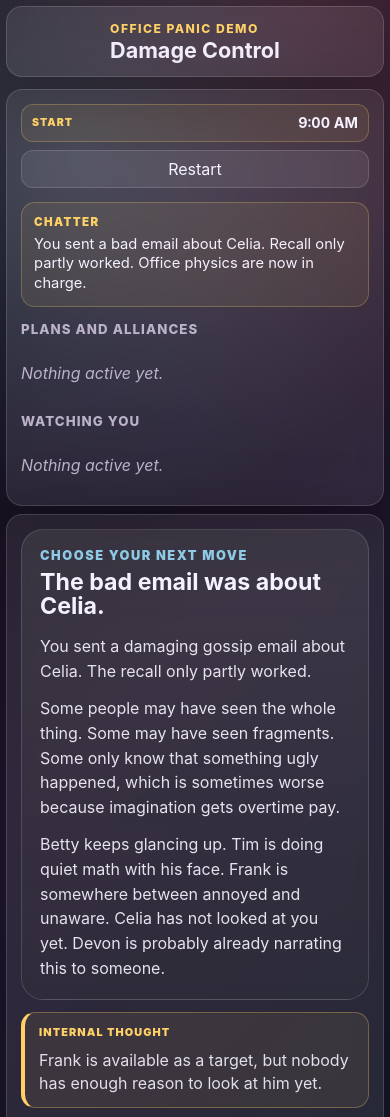
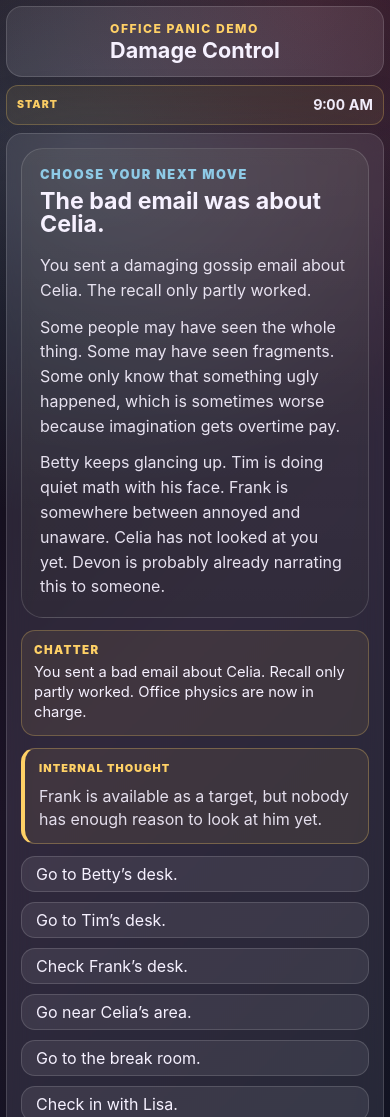
Before and after one commit to rbresnahan/office-drama, a plain HTML site: page index.html in a window 390 px wide. Shown: the top 1117 px of the page. Drawn offline with Linux system fonts and the light colour scheme.

Commit message:
Mobile css updates

```diff
--- a/index.html
+++ b/index.html
@@ -8,7 +8,6 @@
 </head>
 <body>
 	<main id="app" class="app-shell">
-		<section class="app-column app-column--left">
 		<header class="game-header">
 			<div>
 				<p class="eyebrow">Office Panic Demo</p>
@@ -16,8 +15,7 @@
 			</div>
 		</header>
 
-			<aside class="panel status-panel" aria-label="Game status">
-				<div class="header-actions">
+		<aside class="panel status-panel" aria-label="Game controls">
 			<div class="clock-pill" aria-label="Current office time">
 				<span id="clock-label" class="clock-pill__label">Start</span>
 				<strong id="turn-count">9:00 AM</strong>
@@ -26,13 +24,24 @@
 			<button id="restart-game" class="ghost-button" type="button">
 				Restart
 			</button>
-				</div>
+		</aside>
+
+		<section class="panel main-panel">
+			<article id="story" class="story-panel" aria-live="polite"></article>
 
 			<div id="latest-signal" class="signal-strip">
 				<span class="signal-strip__label">Chatter</span>
 				<span class="signal-strip__text">It's too Late, cause a disruption.</span>
 			</div>
 
+			<div id="internal-thought" class="internal-thought-card internal-thought-card--hidden" aria-live="polite"></div>
+
+			<div id="action-feedback" class="reaction-card reaction-card--hidden" aria-live="polite"></div>
+
+			<div id="choices" class="choices-panel" aria-label="Choices"></div>
+
+			<section class="status-bars-panel" aria-label="Game status">
+				<div class="bars-grid">
 					<div class="bars-section">
 						<h2>Plans and Alliances</h2>
 						<div id="green-bars" class="bars-list"></div>
@@ -42,18 +51,7 @@
 						<h2>Watching You</h2>
 						<div id="red-bars" class="bars-list"></div>
 					</div>
-			</aside>
-		</section>
-
-		<section class="app-column app-column--right">
-			<section class="panel main-panel">
-				<article id="story" class="story-panel" aria-live="polite"></article>
-
-				<div id="internal-thought" class="internal-thought-card internal-thought-card--hidden" aria-live="polite"></div>
-
-				<div id="action-feedback" class="reaction-card reaction-card--hidden" aria-live="polite"></div>
-
-				<div id="choices" class="choices-panel" aria-label="Choices"></div>
+				</div>
 			</section>
 		</section>
 	</main>
--- a/style.css
+++ b/style.css
@@ -42,21 +42,15 @@ button {
 	margin: 12px auto;
 	display: grid;
 	grid-template-columns: minmax(280px, 360px) minmax(0, 1fr);
+	grid-template-rows: auto minmax(0, 1fr);
+	grid-template-areas:
+		"header main"
+		"status main";
 	gap: 12px;
 }
 
-.app-column {
-	min-height: 0;
-	display: flex;
-	flex-direction: column;
-	gap: 12px;
-}
-
-.app-column--right {
-	min-width: 0;
-}
-
 .game-header {
+	grid-area: header;
 	display: flex;
 	align-items: flex-start;
 	justify-content: center;
@@ -83,15 +77,26 @@ h1 {
 	line-height: 1;
 }
 
-.header-actions {
+.panel {
+	min-height: 0;
+	border: 1px solid var(--line);
+	border-radius: var(--radius);
+	background: var(--panel);
+	box-shadow: var(--shadow);
+	backdrop-filter: blur(12px);
+}
+
+.status-panel {
+	grid-area: status;
 	display: flex;
-	align-items: stretch;
-	gap: 8px;
+	flex-direction: column;
+	gap: 12px;
+	padding: 14px;
+	overflow: hidden;
 }
 
 .clock-pill {
 	min-height: 38px;
-	flex: 1;
 	display: flex;
 	align-items: center;
 	justify-content: space-between;
@@ -118,6 +123,7 @@ h1 {
 
 .ghost-button {
 	min-height: 38px;
+	margin-top: auto;
 	padding: 7px 11px;
 	color: var(--text);
 	border: 1px solid var(--line);
@@ -133,28 +139,10 @@ h1 {
 	background: rgba(255, 255, 255, 0.14);
 }
 
-.panel {
-	min-height: 0;
-	border: 1px solid var(--line);
-	border-radius: var(--radius);
-	background: var(--panel);
-	box-shadow: var(--shadow);
-	backdrop-filter: blur(12px);
-}
-
-.status-panel {
-	flex: 1;
-	display: flex;
-	flex-direction: column;
-	gap: 14px;
-	padding: 14px;
-	overflow: auto;
-}
-
 .main-panel {
-	flex: 1;
+	grid-area: main;
 	display: grid;
-	grid-template-rows: minmax(0, 1fr) auto auto auto;
+	grid-template-rows: minmax(0, 1fr) auto auto auto auto auto;
 	gap: 12px;
 	padding: 14px;
 	overflow: hidden;
@@ -167,10 +155,6 @@ h1 {
 	border: 1px solid rgba(255, 209, 102, 0.26);
 	border-radius: var(--radius-small);
 	background: rgba(255, 209, 102, 0.08);
-}
-
-.main-panel .signal-strip {
-	margin: 0;
 }
 
 .signal-strip__label {
@@ -199,6 +183,21 @@ h1 {
 	font-weight: 800;
 	letter-spacing: 0.08em;
 	text-transform: uppercase;
+}
+
+.status-bars-panel {
+	max-height: 32vh;
+	overflow: auto;
+	padding: 12px;
+	border: 1px solid var(--line);
+	border-radius: var(--radius-small);
+	background: rgba(0, 0, 0, 0.12);
+}
+
+.bars-grid {
+	display: grid;
+	grid-template-columns: repeat(2, minmax(0, 1fr));
+	gap: 12px;
 }
 
 .bars-list {
@@ -413,21 +412,46 @@ h1 {
 		height: auto;
 		min-height: calc(100vh - 20px);
 		grid-template-columns: 1fr;
+		grid-template-rows: none;
+		grid-template-areas: none;
 	}
 
-	.app-column {
-		min-height: auto;
+	.game-header {
+		grid-area: auto;
+		order: 1;
 	}
 
-	.status-panel,
+	.status-panel {
+		display: contents;
+	}
+
+	.status-panel .clock-pill {
+		order: 2;
+	}
+
+	.main-panel {
+		grid-area: auto;
+		order: 3;
+		grid-template-rows: none;
+		overflow: visible;
+	}
+
+	.status-panel .ghost-button {
+		order: 4;
+		width: 100%;
+		margin-top: 0;
+	}
+
+	.status-bars-panel,
 	.story-panel {
 		max-height: none;
 	}
 
-	.main-panel {
+	.status-bars-panel {
 		overflow: visible;
 	}
 
+	.bars-grid,
 	.choices-panel {
 		grid-template-columns: 1fr;
 	}
@@ -445,8 +469,9 @@ h1 {
 		border-radius: 16px;
 	}
 
-	.header-actions {
-		flex-direction: column;
+	.clock-pill,
+	.ghost-button {
+		min-height: 40px;
 	}
 
 	.ghost-button {
```
Lines whose indentation alone changed are shown as unchanged.
